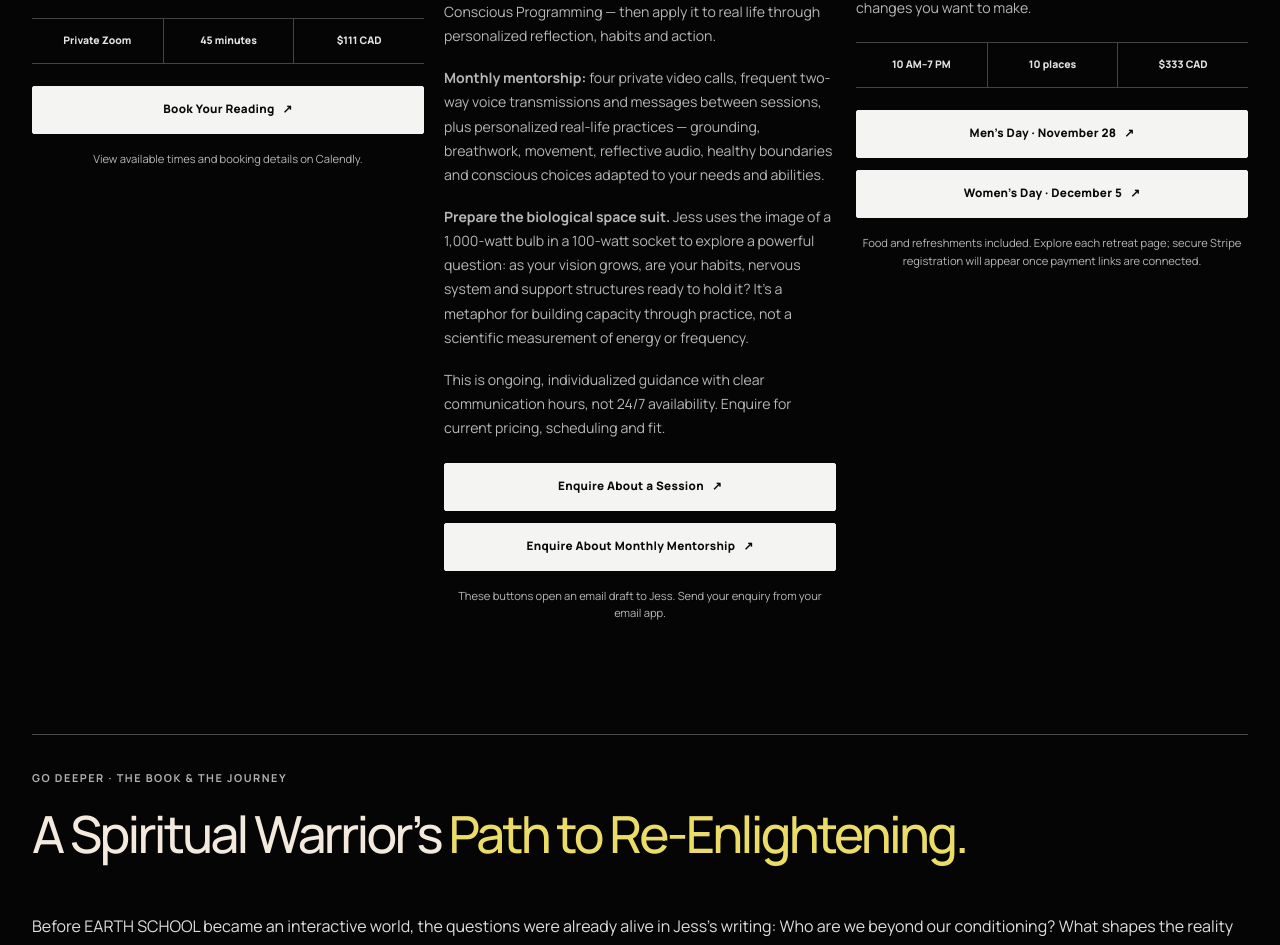
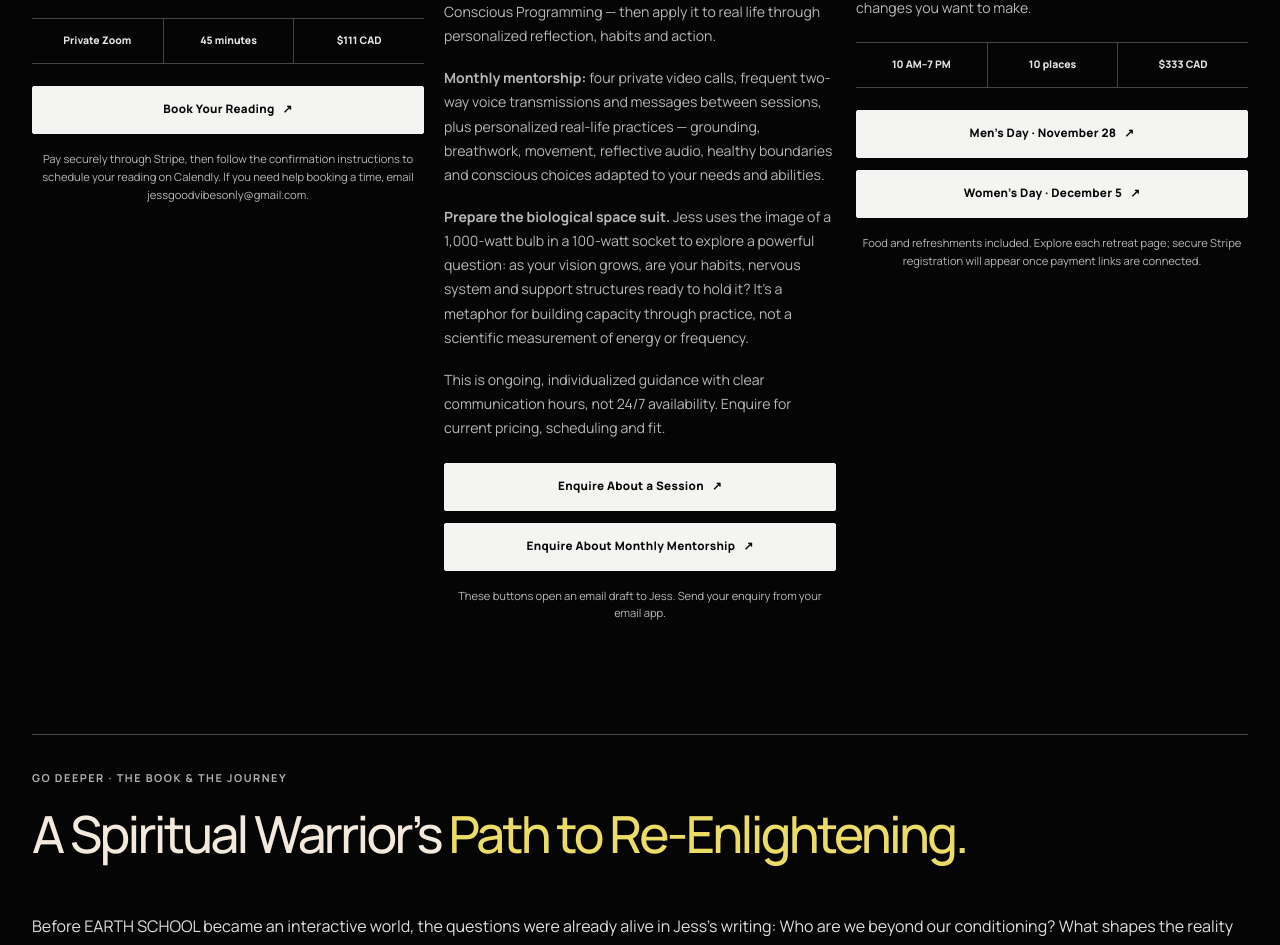
Before and after one commit to jessgoodvibesonly/jessgoodvibesonly, a Next.js app: page / in a window 1280 px wide. Shown: the part 11044-11989 px from the top of the page. Built offline with nearby package versions, Linux system fonts and the light colour scheme; a web font is replaced by a local one.

Commit message:
Connect 45-minute reading to Stripe checkout before Calendly scheduling

```diff
--- a/app/components/PrivateSessions.tsx
+++ b/app/components/PrivateSessions.tsx
@@ -1,5 +1,6 @@
+// Customers pay via Stripe, then schedule using the Calendly link in their payment confirmation.
 const bookingUrl =
-  "https://calendly.com/aspiritualwarriorspath/intuitive-clarity-reading-for-entrepreneurs-creators";
+  "https://buy.stripe.com/14A28r5UU8iw7I25ax4AU07";
 
 function enquiryUrl(subject: string, body: string) {
   return `mailto:jessgoodvibesonly@gmail.com?subject=${encodeURIComponent(subject)}&body=${encodeURIComponent(body)}`;
@@ -37,8 +38,8 @@ export function PrivateSessions() {
           <h3>Intuitive <span className="color-pop pop-pink">Clarity</span> Reading</h3>
           <p className="service-description"><strong>What if one conversation could change the way you see everything?</strong> Step beyond the ordinary with Rev. Dr. Jess ☮️. Explore relationships, life transitions, personal growth, spiritual questions, purpose or whatever is calling for clarity. Come curious. Leave with fresh perspectives.</p>
           <ul className="service-details" aria-label="Reading details"><li>Private Zoom</li><li>45 minutes</li><li>$111 CAD</li></ul>
-          <a className="btn service-booking-button" href={bookingUrl} target="_blank" rel="noopener noreferrer" aria-label="Book your Intuitive Clarity Reading on Calendly (opens in a new tab)">Book Your Reading <span aria-hidden="true">↗</span></a>
-          <p className="service-support">View available times and booking details on Calendly.</p>
+          <a className="btn service-booking-button" href={bookingUrl} target="_blank" rel="noopener noreferrer" aria-label="Pay for your 45-minute Intuitive Clarity Reading securely on Stripe (opens in a new tab)">Book Your Reading <span aria-hidden="true">↗</span></a>
+          <p className="service-support">Pay securely through Stripe, then follow the confirmation instructions to schedule your reading on Calendly. If you need help booking a time, email jessgoodvibesonly@gmail.com.</p>
         </article>
 
         <article className="service-card">
```
